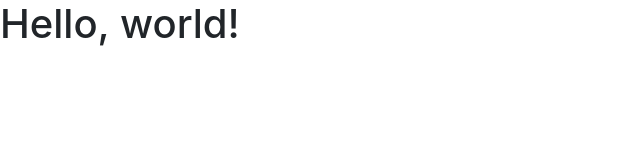
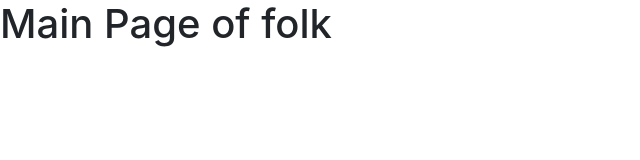
Before and after one commit to Suraj093/folk, a plain HTML site: page index.html in a window 1280 px wide. Shown: the whole page, without its empty margins (0-640 px from the left). Drawn offline with nearby package versions, Linux system fonts and the light colour scheme.

Commit message:
Change title in index page

```diff
--- a/index.html
+++ b/index.html
@@ -11,7 +11,7 @@
     <title>Hello, world!</title>
   </head>
   <body>
-    <h1>Hello, world!</h1>
+    <h1>Main Page of folk</h1>
 
     <!-- Optional JavaScript; choose one of the two! -->
 
```
